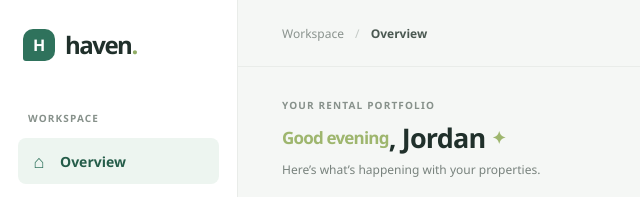
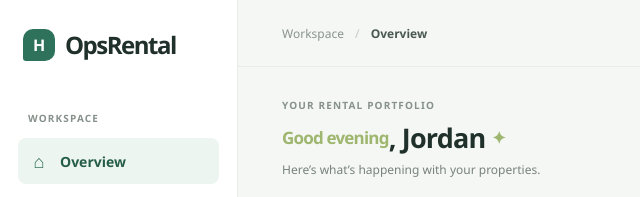
Before and after one commit to niz262025-hub/OPSRENTAL, a website: page index.html in a window 1280 px wide. Shown: the top 197 px of the page, 0-640 px from the left. Drawn offline with Linux system fonts and the light colour scheme.

Commit message:
fix(opsrental): align prototype branding with MYOPS OpsRental

```diff
--- a/index.html
+++ b/index.html
@@ -4,15 +4,15 @@
     <meta charset="utf-8">
     <meta name="viewport" content="width=device-width, initial-scale=1">
     <meta name="theme-color" content="#f5f7f5">
-    <title>Haven — Rental management</title>
+    <title>OpsRental — MYOPS Rental Management</title>
     <link rel="stylesheet" href="styles.css">
     <script src="app.js" defer></script>
   </head>
   <body>
     <aside class="sidebar">
-      <a class="brand" href="#" aria-label="Haven home">
+      <a class="brand" href="#" aria-label="OpsRental home">
         <span class="brand-mark">H</span>
-        <span>haven<span class="brand-period">.</span></span>
+        <span>OpsRental</span>
       </a>
       <p class="side-label">WORKSPACE</p>
       <nav aria-label="Main navigation">
@@ -31,7 +31,7 @@
 
     <main class="main-content">
       <header class="topbar">
-        <div class="mobile-brand"><span class="brand-mark">H</span> haven<span class="brand-period">.</span></div>
+        <div class="mobile-brand"><span class="brand-mark">H</span> OpsRental</div>
         <div class="breadcrumb">Workspace <span>/</span> <strong id="breadcrumb-current">Overview</strong></div>
         <div class="topbar-right">
           <span class="today" id="today-label"></span>
```
